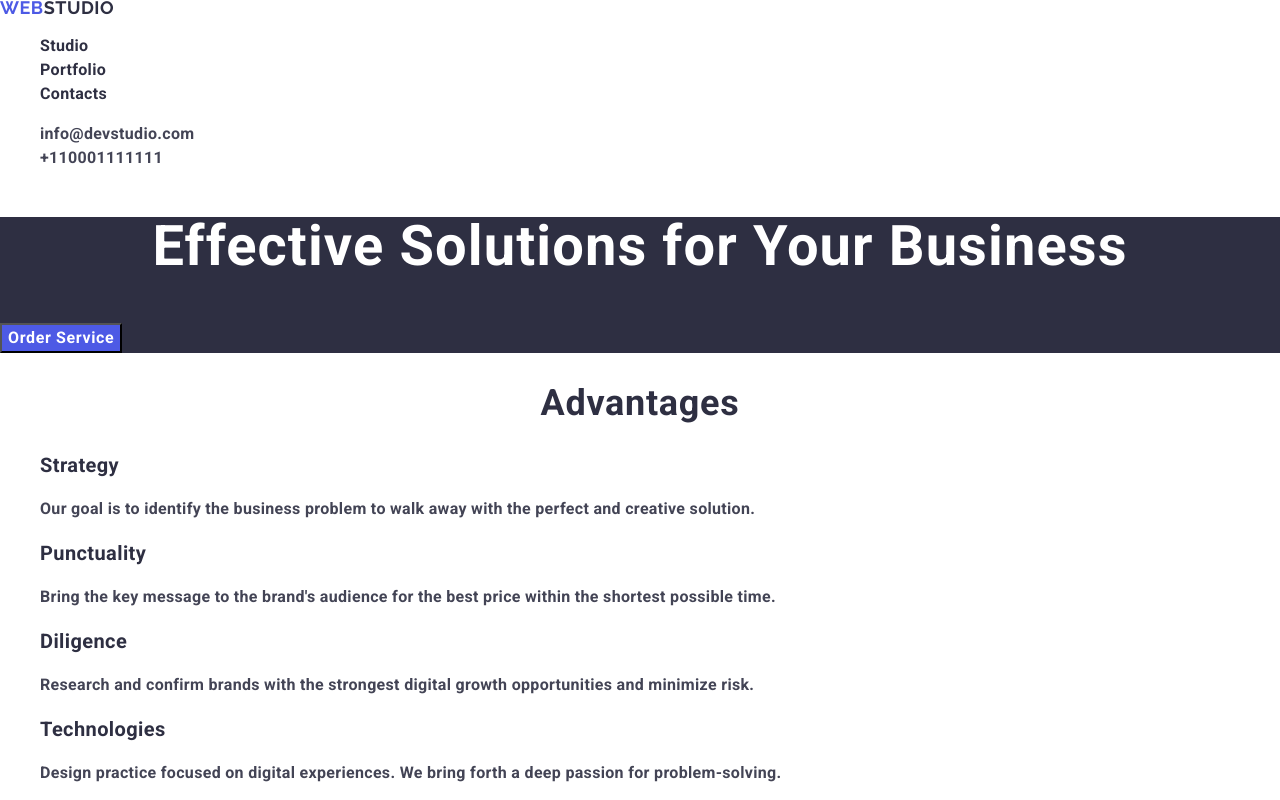
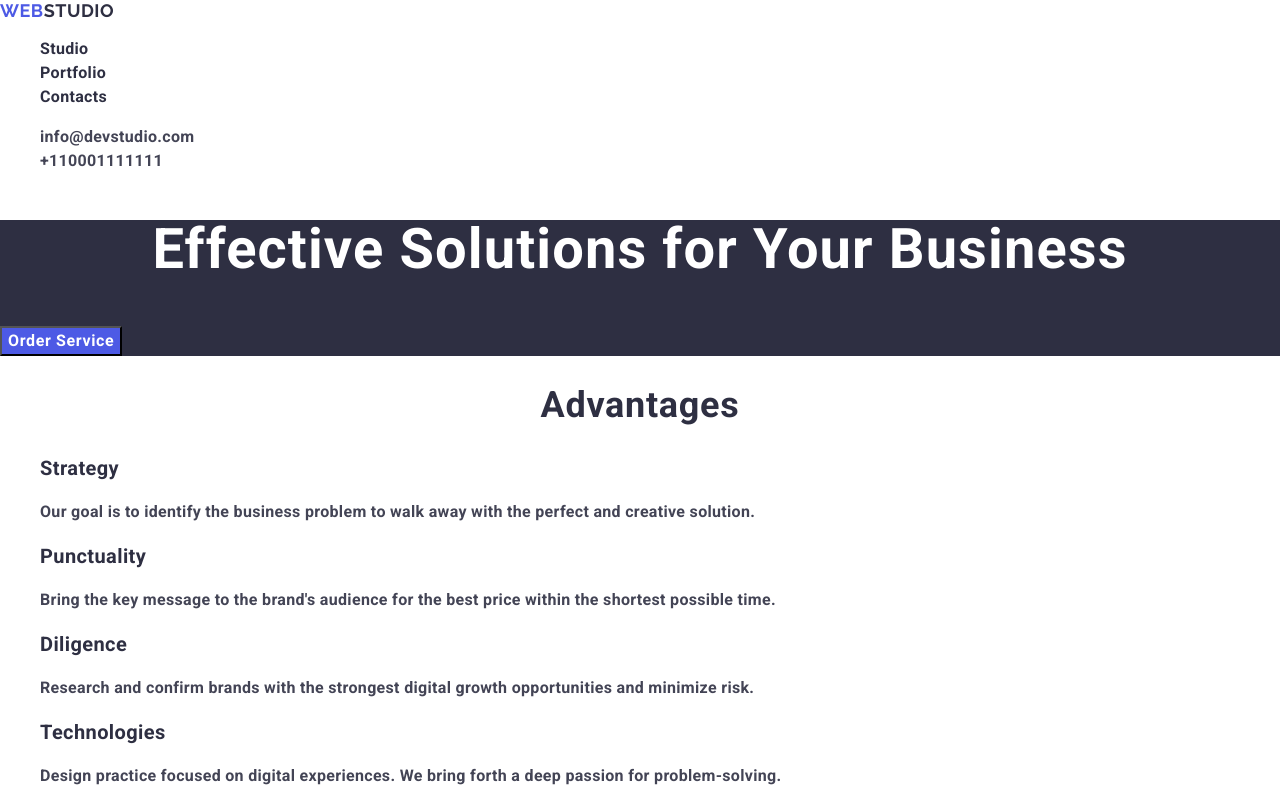
Before and after one commit to YanaDem1601/goit-markup-hw-02, a plain HTML site: page index.html in a window 1280 px wide. Shown: the top 800 px of the page. Drawn offline with nearby package versions, Linux system fonts and the light colour scheme.

Commit message:
correction

```diff
--- a/css/styles.css
+++ b/css/styles.css
@@ -13,7 +13,7 @@ a {
 .logo {
   font-weight: 700;
   font-size: 18px;
-  line-height: 1.16667px;
+  line-height: 1.17;
   letter-spacing: 0.03em;
   color: #4d5ae5;
   text-transform: uppercase;
@@ -71,7 +71,7 @@ a {
 .portfolio,
 .advantages {
   font-size: 36px;
-  line-height: 1.11111;
+  line-height: 1.11;
   letter-spacing: 0.02em;
   text-align: center;
   text-transform: capitalize;
@@ -95,7 +95,9 @@ a {
   letter-spacing: 0.02em;
   color: #434455;
 }
-
+.portfolio-item {
+  background-color: #ffffff;
+}
 .sec_three {
   background: #f4f4fd;
 }
```
